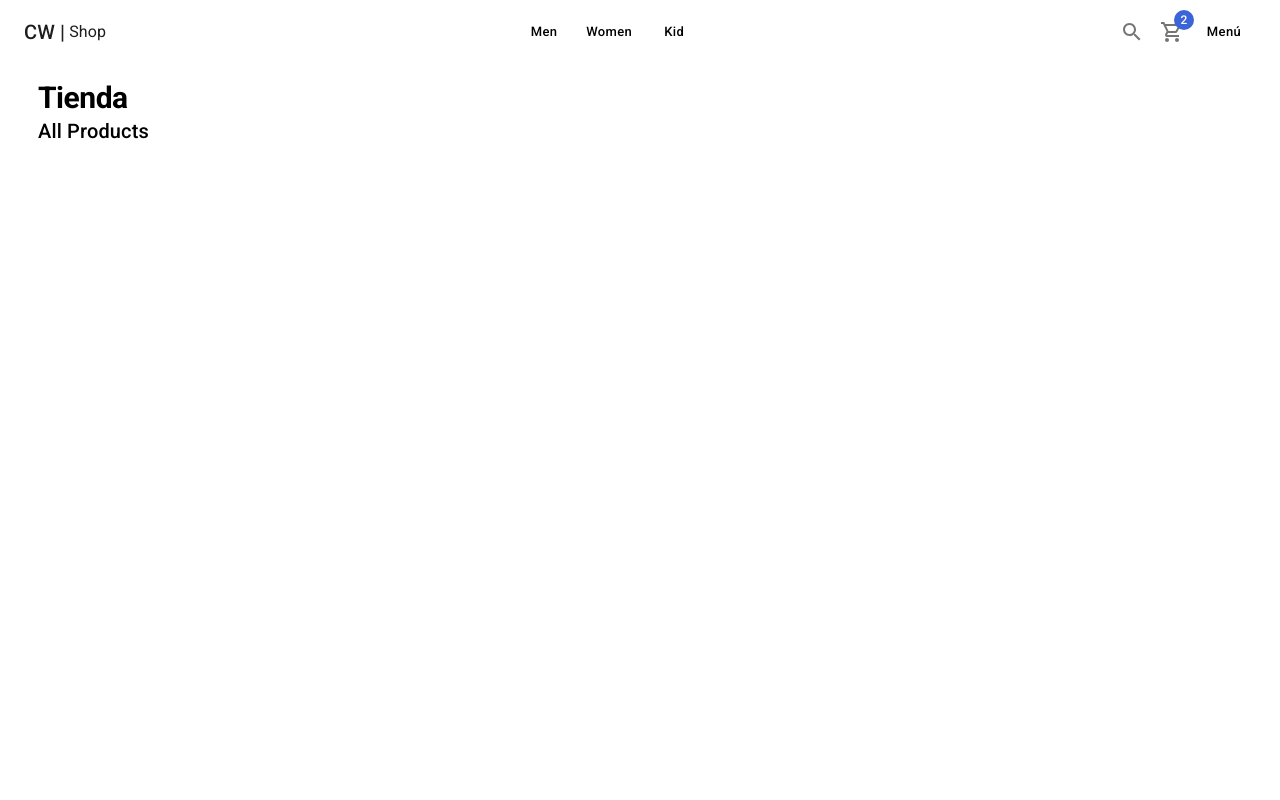
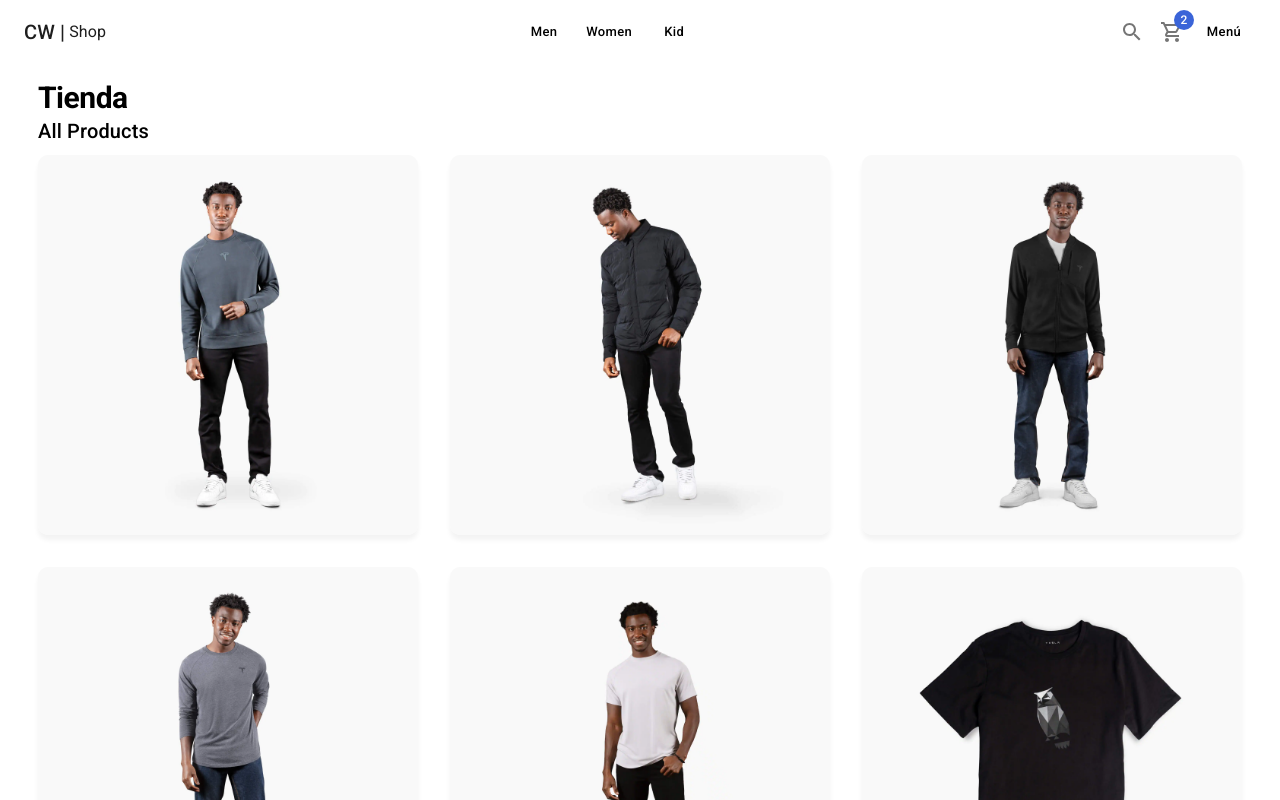
Before and after one commit to Ivowainer/cw-shop, a Next.js app: page / in a window 1280 px wide. Shown: the top 800 px of the page. Built offline with nearby package versions, Linux system fonts and the light colour scheme.

Commit message:
All products withput real database

```diff
--- a/pages/index.tsx
+++ b/pages/index.tsx
@@ -1,13 +1,32 @@
 import type { NextPage } from 'next'
-import { Typography } from '@mui/material'
+import { Card, CardActionArea, CardMedia, Grid, Typography } from '@mui/material'
 
 import { ShopLayout } from '../components/layouts'
+import { initialData } from '../database/products';
+
+
 
 const Home: NextPage = () => {
   return (
     <ShopLayout title={'Home | CW Shop'} pageDescription={'Find the best products from CW Shop'}>
       <Typography variant="h1" component="h1">Tienda</Typography>
       <Typography variant="h6" sx={{ mb: 1 }}>All Products</Typography>
+
+      <Grid container spacing={4}>
+          {initialData.products.map(product => (
+            <Grid item xs={6} sm={4} key={product.slug}>
+              <Card>
+                <CardActionArea>
+                  <CardMedia
+                    component="img"
+                    image={`products/${product.images[0]}`}
+                    alt={product.title}
+                  />
+                </CardActionArea>
+              </Card>
+            </Grid>
+          ))}
+      </Grid>
     </ShopLayout>
   )
 }
```
